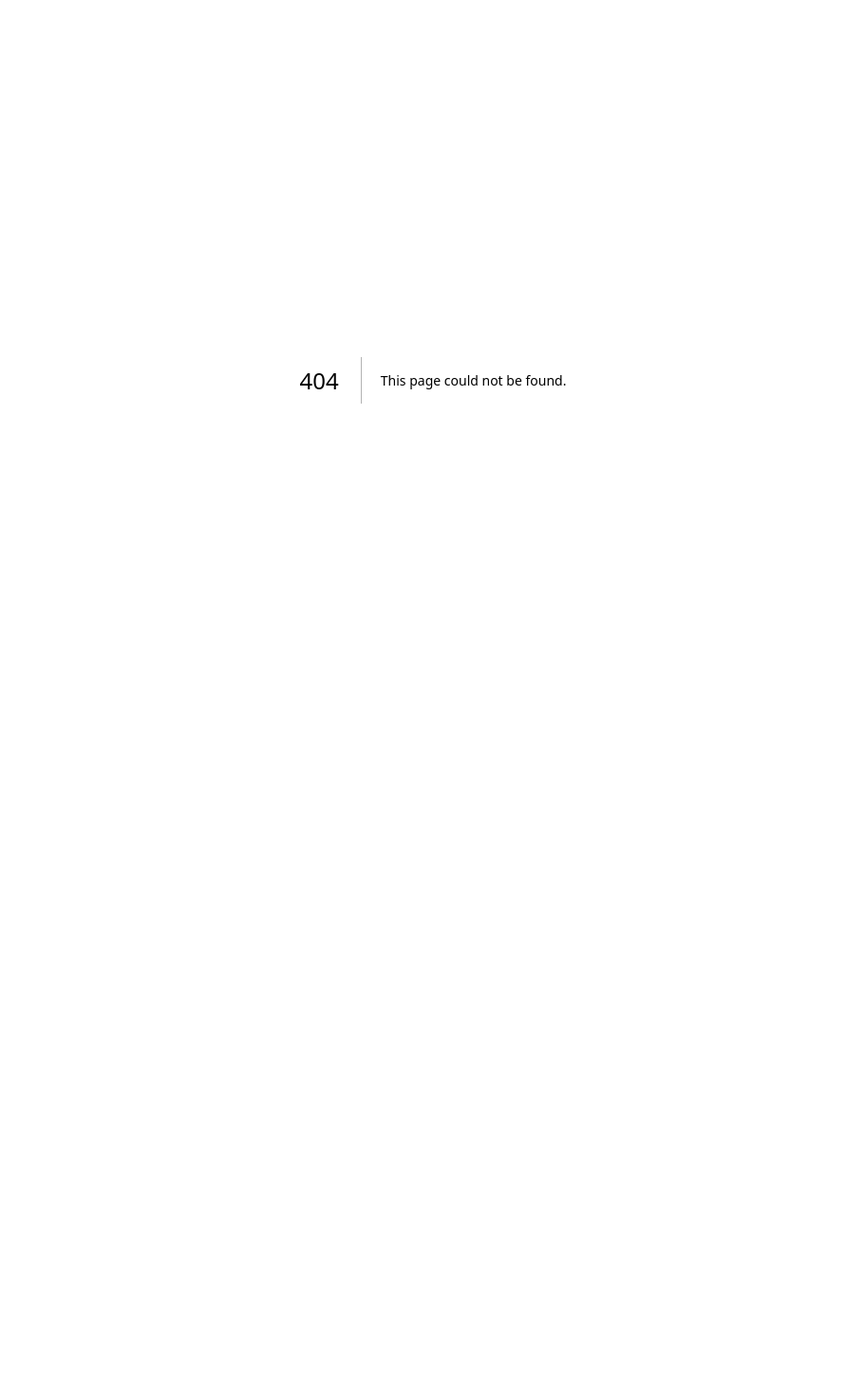
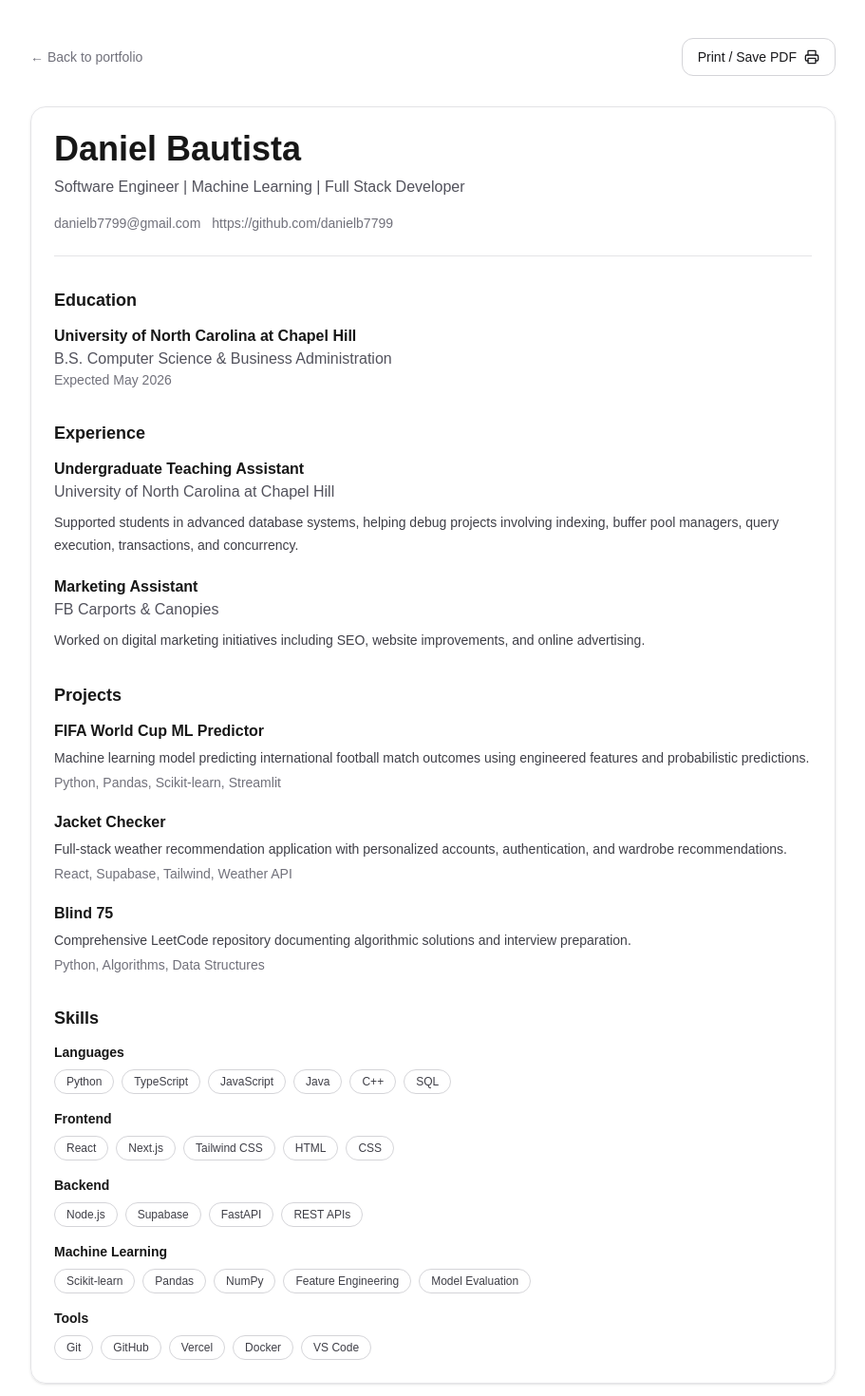
Before and after one commit to DanielBautista7799/daniel-portfolio, a Next.js app: page /resume in a window 1280 px wide. Before the commit this address had no page. Shown: the top 1470 px of the page at 95% size, without its empty margins (184-1095 px from the left). Before the commit the page ends 800 px from the top, so only its background shows below. Built offline with nearby package versions, Linux system fonts and the light colour scheme.

Commit message:
Add printable resume page

```diff
--- /dev/null
+++ b/src/app/resume/page.tsx
@@ -0,0 +1,124 @@
+import Link from "next/link";
+import { PrintButton } from "@/components/print-button";
+import { Badge } from "@/components/ui/badge";
+import { Card } from "@/components/ui/card";
+import {
+education,
+experience,
+profile,
+projects,
+skills,
+} from "@/lib/data";
+
+const skillGroups = [
+["Languages", skills.languages],
+["Frontend", skills.frontend],
+["Backend", skills.backend],
+["Machine Learning", skills.machineLearning],
+["Tools", skills.tools],
+] as const;
+
+export default function ResumePage() {
+return (
+<main className="mx-auto max-w-4xl px-6 py-10">
+    <div className="mb-8 flex items-center justify-between print:hidden">
+    <Link
+        href="/"
+        className="text-sm text-zinc-500 transition hover:text-zinc-950 dark:hover:text-white"
+    >
+        ← Back to portfolio
+    </Link>
+
+    <PrintButton />
+    </div>
+
+    <Card className="print:border-0 print:shadow-none">
+    <section className="border-b border-zinc-200 pb-6 dark:border-zinc-800">
+        <h1 className="text-4xl font-bold">{profile.name}</h1>
+        <p className="mt-2 text-zinc-600 dark:text-zinc-400">
+        {profile.title}
+        </p>
+
+        <div className="mt-4 flex flex-wrap gap-3 text-sm text-zinc-500">
+        <span>{profile.email}</span>
+        <span>{profile.github}</span>
+        {profile.linkedin ? <span>{profile.linkedin}</span> : null}
+        </div>
+    </section>
+
+    <section className="mt-8">
+        <h2 className="text-lg font-bold">Education</h2>
+        <div className="mt-3">
+        <p className="font-semibold">{education.school}</p>
+        <p className="text-zinc-600 dark:text-zinc-400">
+            {education.degree}
+        </p>
+        <p className="text-sm text-zinc-500">{education.graduation}</p>
+        </div>
+    </section>
+
+    <section className="mt-8">
+        <h2 className="text-lg font-bold">Experience</h2>
+
+        <div className="mt-3 space-y-5">
+        {experience.map((item) => (
+            <div key={`${item.company}-${item.role}`}>
+            <div className="flex justify-between gap-4">
+                <div>
+                <p className="font-semibold">{item.role}</p>
+                <p className="text-zinc-600 dark:text-zinc-400">
+                    {item.company}
+                </p>
+                </div>
+
+                {item.dates ? (
+                <p className="text-sm text-zinc-500">{item.dates}</p>
+                ) : null}
+            </div>
+
+            <p className="mt-2 text-sm leading-6 text-zinc-700 dark:text-zinc-300">
+                {item.description}
+            </p>
+            </div>
+        ))}
+        </div>
+    </section>
+
+    <section className="mt-8">
+        <h2 className="text-lg font-bold">Projects</h2>
+
+        <div className="mt-3 space-y-5">
+        {projects.map((project) => (
+            <div key={project.title}>
+            <p className="font-semibold">{project.title}</p>
+            <p className="mt-1 text-sm leading-6 text-zinc-700 dark:text-zinc-300">
+                {project.description}
+            </p>
+            <p className="mt-1 text-sm text-zinc-500">
+                {project.technologies.join(", ")}
+            </p>
+            </div>
+        ))}
+        </div>
+    </section>
+
+    <section className="mt-8">
+        <h2 className="text-lg font-bold">Skills</h2>
+
+        <div className="mt-3 space-y-4">
+        {skillGroups.map(([title, items]) => (
+            <div key={title}>
+            <p className="mb-2 text-sm font-semibold">{title}</p>
+            <div className="flex flex-wrap gap-2">
+                {items.map((item) => (
+                <Badge key={item}>{item}</Badge>
+                ))}
+            </div>
+            </div>
+        ))}
+        </div>
+    </section>
+    </Card>
+</main>
+);
+}
--- /dev/null
+++ b/src/components/print-button.tsx
@@ -0,0 +1,13 @@
+"use client";
+
+import { Printer } from "lucide-react";
+import { Button } from "@/components/ui/button";
+
+export function PrintButton() {
+return (
+<Button onClick={() => window.print()} variant="outline">
+    Print / Save PDF
+    <Printer className="ml-2" size={16} />
+</Button>
+);
+}
```
